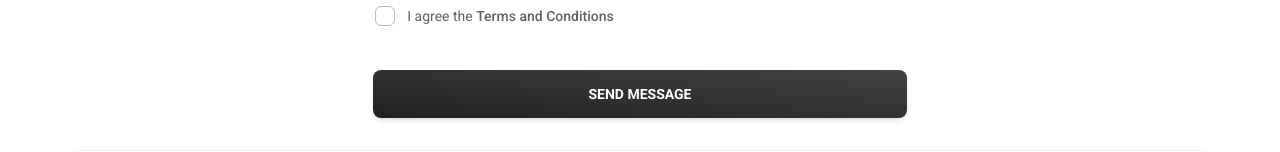
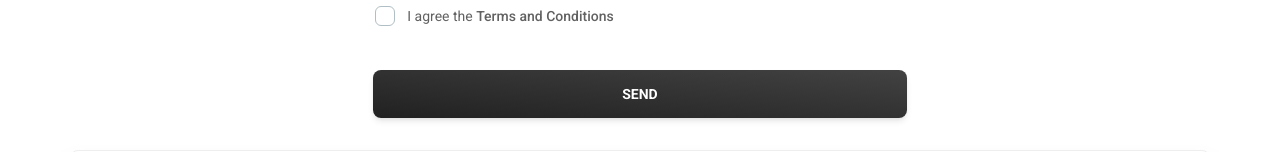
Before and after one commit to Karel95/offline-education-web, a React (Vite) app: page /home in a window 1280 px wide. Shown: the part 3216-3368 px from the top of the page. Built offline with nearby package versions, Linux system fonts and the light colour scheme.

Commit message:
updating

```diff
--- a/src/components/form.jsx
+++ b/src/components/form.jsx
@@ -130,7 +130,7 @@ const Form = () => {
           fullWidth
           type="submit"
         >
-          Send Message
+          Send
         </Button>
       </form>
     </>
```
